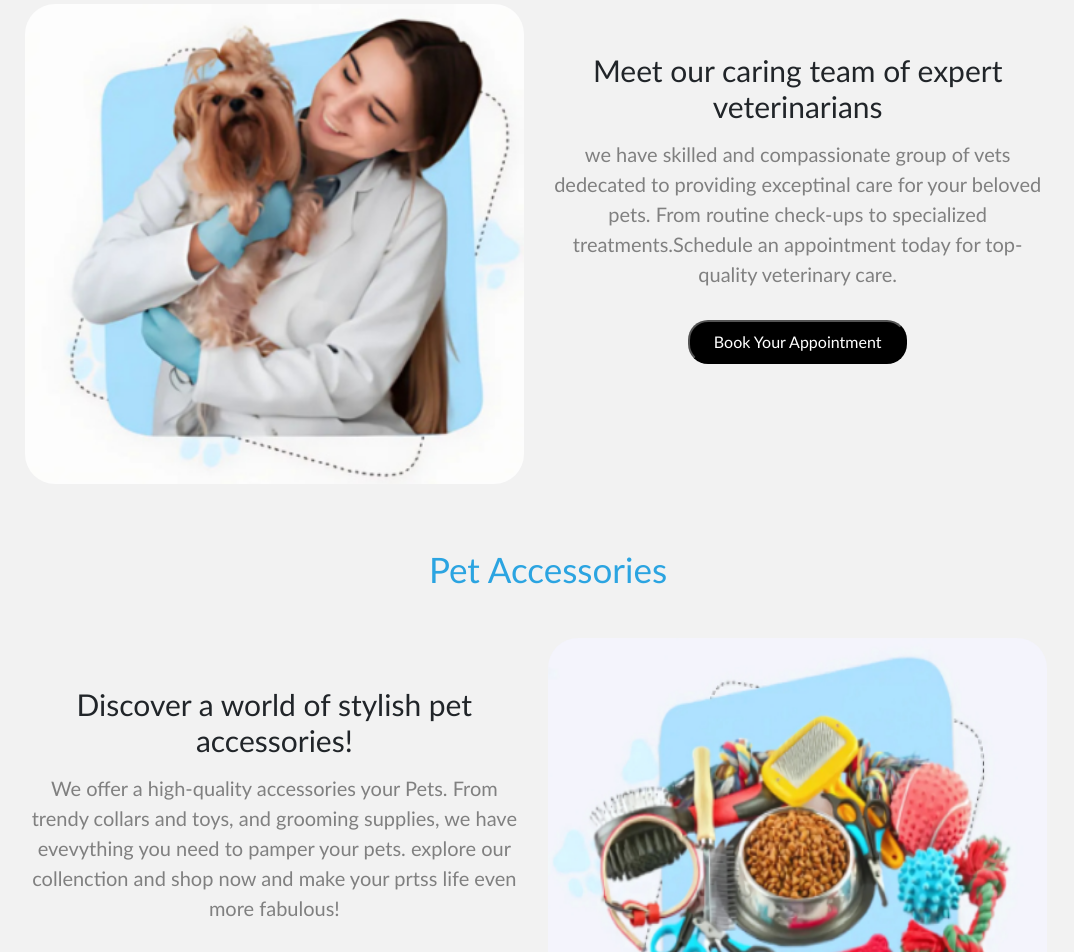
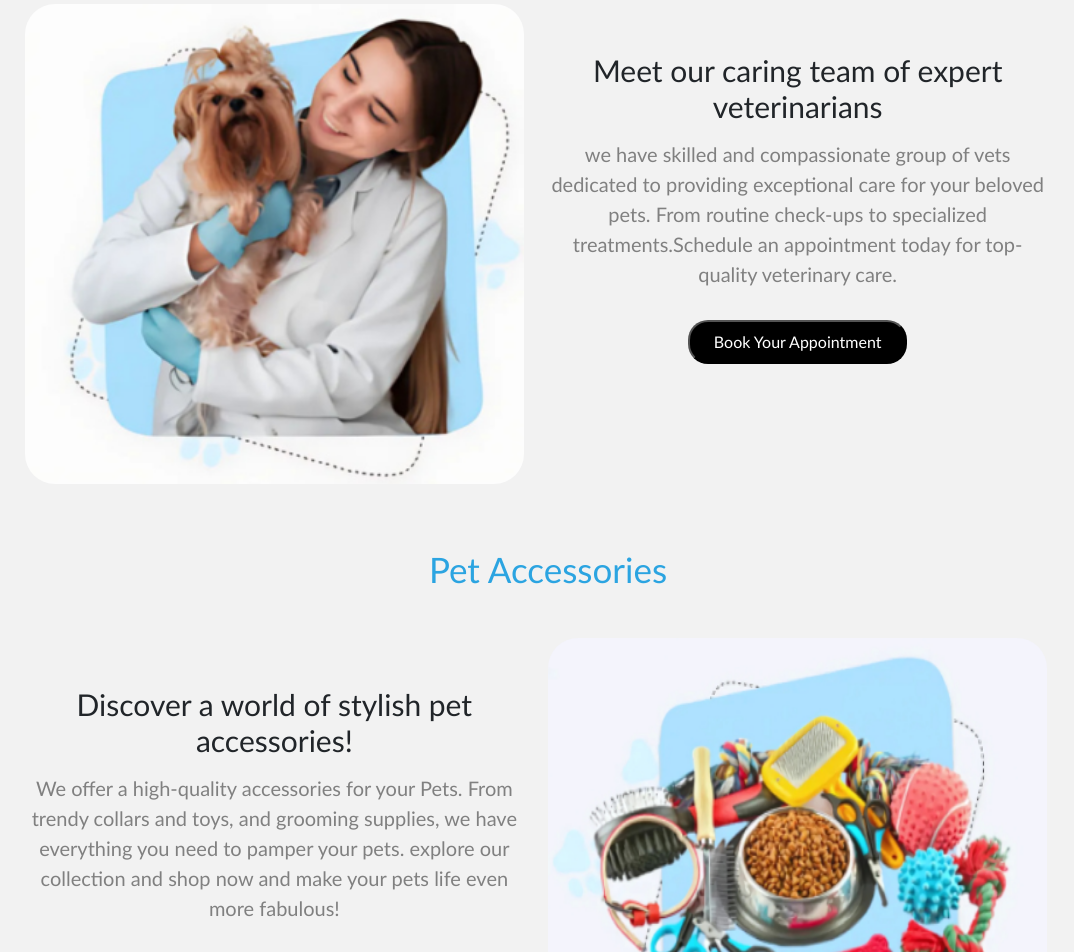
Before and after one commit to chanchal-1506/pawsome, a plain HTML site: page index.html in a window 1280 px wide. Shown: the part 1400-2352 px from the top of the page, without its empty margins (92-1166 px from the left). Drawn offline with nearby package versions, Linux system fonts and the light colour scheme.

Commit message:
spelling

```diff
--- a/index.html
+++ b/index.html
@@ -102,7 +102,7 @@
         <!-- Second Column -->
         <div class="col-md-5  text-center py-5 " style=" height: 480px;" id="para1">
           <h1 style="font-size: 30px;">Meet our caring team of expert veterinarians</h1>
-          <p style="color:grey; font-size: 20px; margin-top:15px " id="p1">we have skilled and compassionate group of vets dedecated to providing exceptinal care for your beloved pets.
+          <p style="color:grey; font-size: 20px; margin-top:15px " id="p1">we have skilled and compassionate group of vets dedicated to providing exceptional care for your beloved pets.
             From routine check-ups to specialized treatments.Schedule an appointment today for top-quality veterinary care.</p>
           <button class="px-4 py-2 text-white" style="background-color:black; border-radius:20px; margin-top:15px">Book Your Appointment</button>
           </div>
@@ -118,8 +118,8 @@
         <!-- First Column -->
         <div class="col-md-5 order-2 order-md-1  text-center py-5 " style=" height: 480px;" id="para1">
           <h1 style="font-size: 30px;">Discover a world of stylish pet accessories! </h1>
-          <p style="color:grey; font-size: 20px; margin-top:15px " id="p1">We offer a high-quality accessories your Pets. From trendy collars and toys, and grooming supplies,
-            we have evevything you need to pamper your pets. explore our collenction and shop now and make your prtss life even more fabulous!</p>
+          <p style="color:grey; font-size: 20px; margin-top:15px " id="p1">We offer a high-quality accessories for your Pets. From trendy collars and toys, and grooming supplies,
+            we have everything you need to pamper your pets. explore our collection and shop now and make your pets life even more fabulous!</p>
           <button class="px-4 py-2 text-white" style="background-color:black; border-radius:20px; margin-top:15px">Shop now</button>
         </div>
 
```
